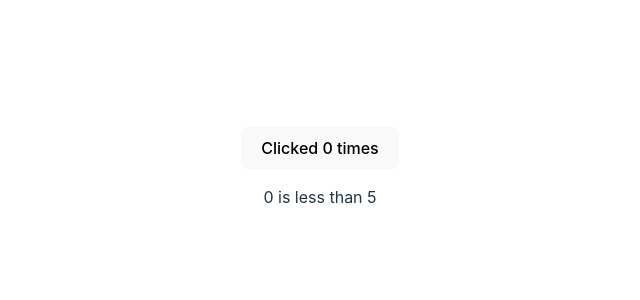
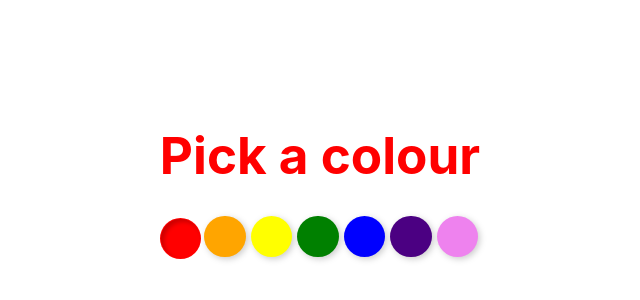
Before and after one commit to akashsoni01/svelte4_poc, a Svelte app in the folder my-svelte-project/: page / in a window 1280 px wide. Shown: the part 224-524 px from the top of the page, without its empty margins (320-960 px from the left). Built offline with nearby package versions, Linux system fonts and the light colour scheme.

Commit message:
each colors as color

```diff
--- a/my-svelte-project/src/App.svelte
+++ b/my-svelte-project/src/App.svelte
@@ -1,20 +1,53 @@
 <script>
-  let count = 0;
-
-  function increment() {
-    count += 1;
-  }
+  const colors = [
+    "red",
+    "orange",
+    "yellow",
+    "green",
+    "blue",
+    "indigo",
+    "violet",
+  ];
+  let selected = colors[0];
 </script>
 
-<button on:click={increment}>
-  Clicked {count}
-  {count === 1 ? "time" : "times"}
-</button>
+<h1 style="color: {selected}">Pick a colour</h1>
 
-{#if count > 10}
-  <p>{count} is greater than 10</p>
-{:else if count < 5}
-  <p>{count} is less than 5</p>
-{:else}
-  <p>{count} is between 5 and 10</p>
-{/if}
+<div>
+  {#each colors as color}
+    <button
+      aria-current={selected === color}
+      aria-label={color}
+      style="background: {color}"
+      on:click={() => (selected = color)}
+    />
+  {/each}
+</div>
+
+<style>
+  h1 {
+    transition: color 0.2s;
+  }
+
+  div {
+    display: grid;
+    grid-template-columns: repeat(7, 1fr);
+    grid-gap: 5px;
+    max-width: 400px;
+  }
+
+  button {
+    aspect-ratio: 1;
+    border-radius: 50%;
+    background: var(--color, #fff);
+    transform: translate(-2px, -2px);
+    filter: drop-shadow(2px 2px 3px rgba(0, 0, 0, 0.2));
+    transition: all 0.1s;
+  }
+
+  button[aria-current="true"] {
+    transform: none;
+    filter: none;
+    box-shadow: inset 3px 3px 4px rgba(0, 0, 0, 0.2);
+  }
+</style>
```
